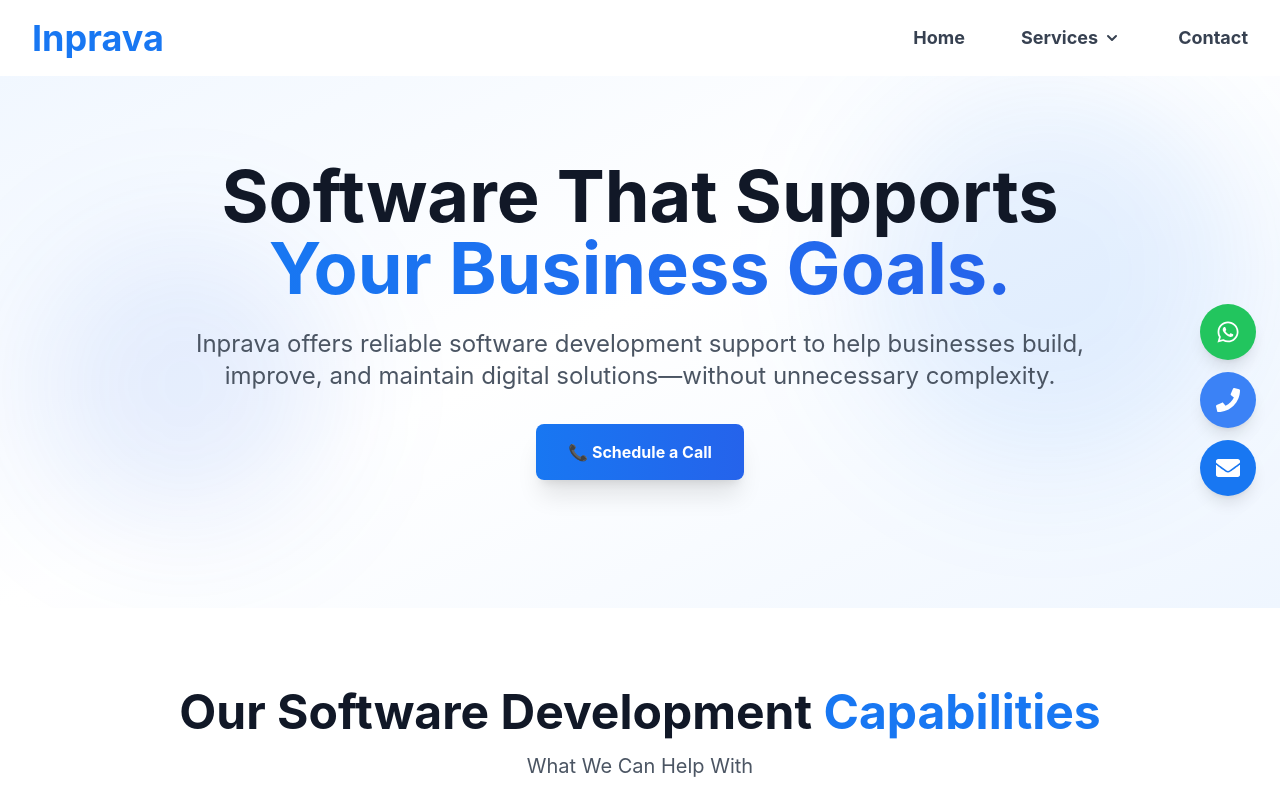
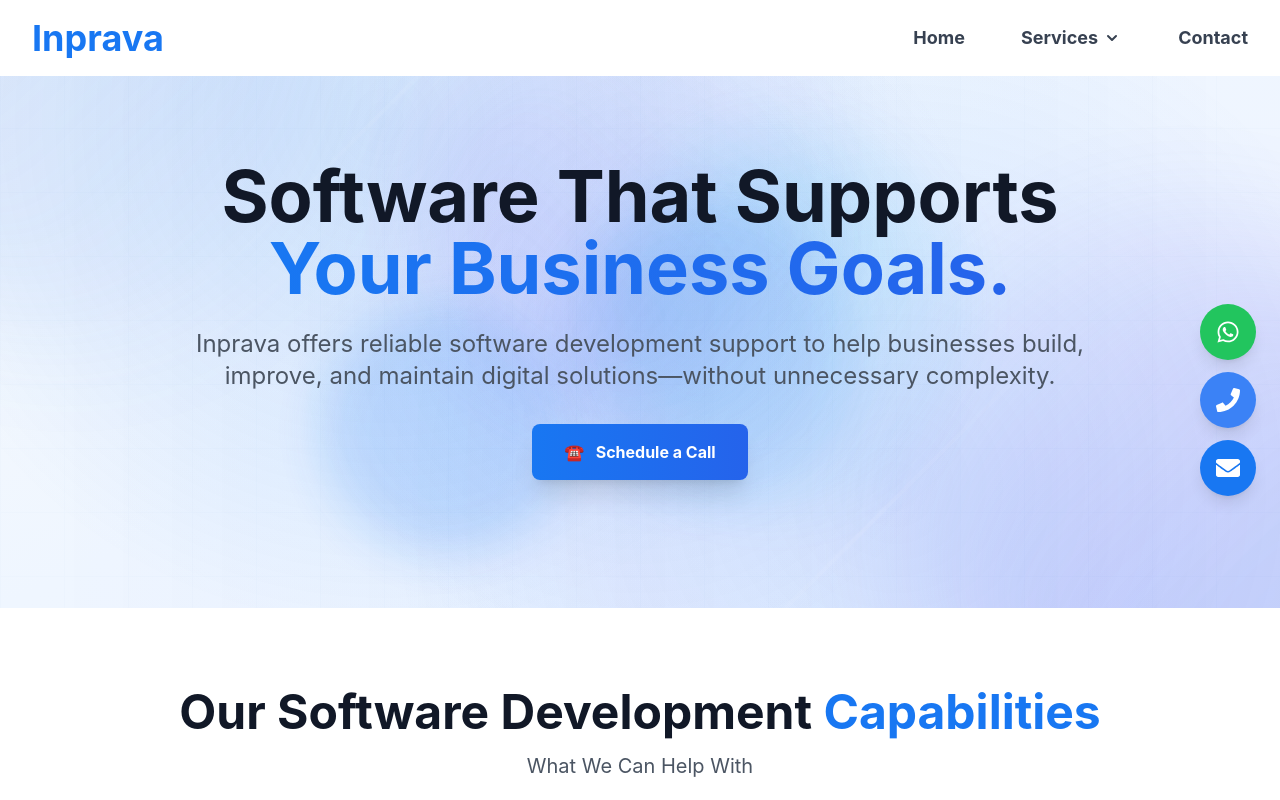
Before and after one commit to sandeepvaid/inparva_service, a React (Vite) app: page /software-development in a window 1280 px wide. Shown: the top 800 px of the page. Built offline with nearby package versions, Linux system fonts and the light colour scheme.

Commit message:
add code

```diff
--- a/src/pages/CallSchedulingPage.jsx
+++ b/src/pages/CallSchedulingPage.jsx
@@ -387,29 +387,6 @@
         </div>
       </section>
 
-      {/* Trust Indicators */}
-      <section className="py-12 px-4 sm:px-6 lg:px-8 bg-gray-50">
-        <div className="max-w-6xl mx-auto">
-          <div className="grid grid-cols-2 md:grid-cols-4 gap-8 text-center">
-            <div>
-              <div className="text-4xl font-bold text-primary mb-2">500+</div>
-              <div className="text-gray-600">Clients Served</div>
-            </div>
-            <div>
-              <div className="text-4xl font-bold text-primary mb-2">1000+</div>
-              <div className="text-gray-600">Projects Done</div>
-            </div>
-            <div>
-              <div className="text-4xl font-bold text-primary mb-2">10+</div>
-              <div className="text-gray-600">Years Experience</div>
-            </div>
-            <div>
-              <div className="text-4xl font-bold text-primary mb-2">24/7</div>
-              <div className="text-gray-600">Support Available</div>
-            </div>
-          </div>
-        </div>
-      </section>
     </div>
   );
 };
--- a/src/pages/RecruitmentPage.jsx
+++ b/src/pages/RecruitmentPage.jsx
@@ -106,7 +106,7 @@
               onClick={handleScheduleCall}
               className="bg-gradient-to-r from-primary to-blue-600 text-white font-bold px-8 py-4 rounded-lg shadow-xl hover:shadow-2xl transition-all duration-300"
             >
-              📞 Schedule a Hiring Strategy Call
+              ☎️ &nbsp;  Schedule a Hiring Strategy Call
             </motion.button>
           </motion.div>
         </div>
--- a/src/pages/SoftwareDevelopmentPage.jsx
+++ b/src/pages/SoftwareDevelopmentPage.jsx
@@ -57,9 +57,46 @@
     <div className="min-h-screen bg-gradient-to-b from-white to-gray-50">
       {/* Hero Section */}
       <section className="pt-40 pb-20 px-4 sm:px-6 lg:px-8 relative overflow-hidden">
-        <div className="absolute inset-0 bg-gradient-to-br from-blue-50 via-white to-blue-50"></div>
-        <div className="absolute top-20 right-10 w-96 h-96 bg-primary/10 rounded-full blur-3xl"></div>
-        <div className="absolute bottom-20 left-10 w-72 h-72 bg-blue-600/10 rounded-full blur-3xl"></div>
+        {/* Enhanced Multi-Layer Gradient Background */}
+        <div className="absolute inset-0 bg-gradient-to-br from-slate-50 via-blue-50 to-indigo-50"></div>
+
+        {/* Animated Gradient Orbs */}
+        <div className="absolute -top-40 -left-40 w-[500px] h-[500px] bg-gradient-to-br from-primary/30 via-blue-500/20 to-transparent rounded-full blur-3xl animate-pulse" style={{ animationDuration: '4s' }}></div>
+        <div className="absolute -bottom-40 -right-40 w-[550px] h-[550px] bg-gradient-to-tl from-blue-600/30 via-indigo-500/20 to-transparent rounded-full blur-3xl animate-pulse" style={{ animationDelay: '1s', animationDuration: '5s' }}></div>
+
+        {/* Medium floating orbs */}
+        <div className="absolute top-1/4 right-1/4 w-[350px] h-[350px] bg-gradient-to-br from-cyan-400/25 to-transparent rounded-full blur-2xl animate-pulse" style={{ animationDelay: '0.5s', animationDuration: '6s' }}></div>
+        <div className="absolute bottom-1/3 left-1/3 w-[400px] h-[400px] bg-gradient-to-tr from-purple-400/20 to-transparent rounded-full blur-2xl animate-pulse" style={{ animationDelay: '2s', animationDuration: '5.5s' }}></div>
+
+        {/* Small accent orbs */}
+        <div className="absolute top-1/2 left-1/4 w-[250px] h-[250px] bg-primary/20 rounded-full blur-xl animate-pulse" style={{ animationDelay: '1s', animationDuration: '4.5s' }}></div>
+        <div className="absolute top-1/3 right-1/3 w-[300px] h-[300px] bg-blue-500/15 rounded-full blur-xl animate-pulse" style={{ animationDelay: '1.5s', animationDuration: '6.5s' }}></div>
+
+        {/* Radial Gradient Mesh Overlays */}
+        <div className="absolute inset-0 bg-[radial-gradient(circle_at_30%_20%,rgba(24,119,242,0.15),transparent_50%)]"></div>
+        <div className="absolute inset-0 bg-[radial-gradient(circle_at_70%_80%,rgba(59,130,246,0.12),transparent_50%)]"></div>
+        <div className="absolute inset-0 bg-[radial-gradient(circle_at_50%_50%,rgba(99,102,241,0.10),transparent_50%)]"></div>
+
+        {/* Animated gradient sweep */}
+        <div className="absolute inset-0 bg-gradient-to-r from-transparent via-primary/5 to-transparent animate-pulse" style={{ animationDuration: '8s' }}></div>
+
+        {/* Subtle Grid Pattern */}
+        <div className="absolute inset-0 opacity-[0.02]">
+          <svg width="100%" height="100%" xmlns="http://www.w3.org/2000/svg">
+            <defs>
+              <pattern id="grid-pattern" width="64" height="64" patternUnits="userSpaceOnUse">
+                <path d="M 64 0 L 0 0 0 64" fill="none" stroke="rgb(24, 119, 242)" strokeWidth="1"/>
+              </pattern>
+            </defs>
+            <rect width="100%" height="100%" fill="url(#grid-pattern)" />
+          </svg>
+        </div>
+
+        {/* Diagonal light streaks */}
+        <div className="absolute inset-0 transform rotate-45 opacity-10">
+          <div className="absolute inset-y-0 left-1/4 w-1 bg-gradient-to-b from-transparent via-white to-transparent animate-pulse" style={{ animationDuration: '5s' }}></div>
+          <div className="absolute inset-y-0 right-1/4 w-1 bg-gradient-to-b from-transparent via-white to-transparent animate-pulse" style={{ animationDelay: '1.5s', animationDuration: '6s' }}></div>
+        </div>
 
         <div className="max-w-7xl mx-auto relative z-10">
           <motion.div
@@ -84,7 +121,7 @@
               onClick={handleScheduleCall}
               className="bg-gradient-to-r from-primary to-blue-600 text-white font-bold px-8 py-4 rounded-lg shadow-xl hover:shadow-2xl transition-all duration-300"
             >
-              📞 Schedule a Call
+              ☎️ &nbsp; Schedule a Call
             </motion.button>
           </motion.div>
         </div>
@@ -298,7 +335,7 @@
               onClick={handleScheduleCall}
               className="bg-gradient-to-r from-primary to-blue-600 text-white font-bold px-10 py-4 rounded-lg shadow-xl hover:shadow-2xl transition-all duration-300"
             >
-              📞 Schedule Your Development Consultation
+              ☎️ Schedule Your Development Consultation
             </motion.button>
           </motion.div>
         </div>
```
